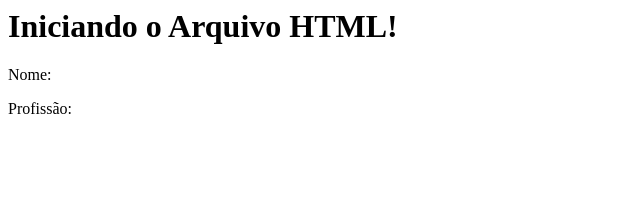
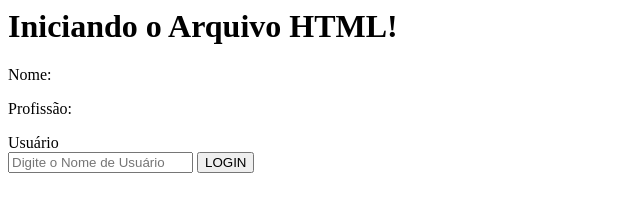
Before and after one commit to alecarlosjesus/exemplo-vj, a plain HTML site: page index.html in a window 1280 px wide. Shown: the whole page, without its empty margins (0-640 px from the left). Drawn offline with Linux system fonts and the light colour scheme.

Commit message:
Adicionado o bloco de trabalho no index.html

```diff
--- a/index.html
+++ b/index.html
@@ -10,5 +10,14 @@
       <p>Nome: </p>
       <p>Profissão: </p>
     </div>
+
+	<!-- AQUI COMEÇA O BLOCO DE TRABALHO -->
+
+	<div>
+		<label for="">Usuário</label><br>
+		<input type="text" placeholder="Digite o Nome de Usuário">
+		<button>LOGIN</button>
+	</div>
+
   </body>
 </html>
```
